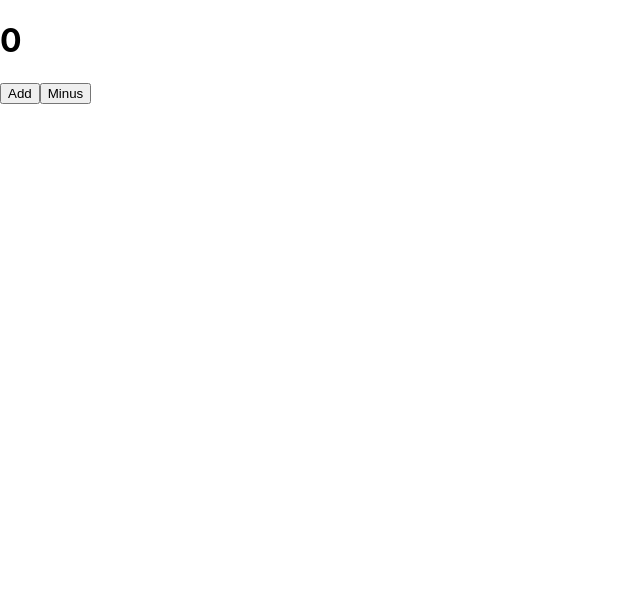
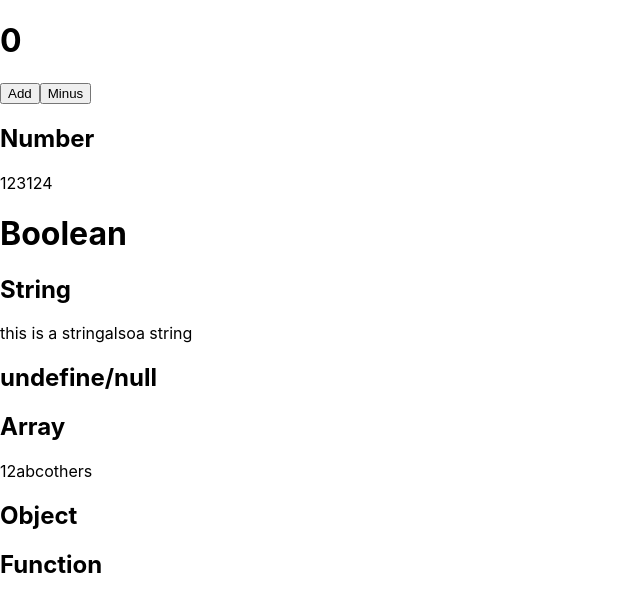
Before and after one commit to ashleyc2219/react-practice, a React (Create React App) app: page / in a window 1280 px wide. Shown: the top 612 px of the page, without its empty margins (0-640 px from the left). Built offline with nearby package versions, Linux system fonts and the light colour scheme.

Commit message:
JSX資料型態

```diff
--- a/src/App.js
+++ b/src/App.js
@@ -1,14 +1,34 @@
-import { useState } from 'react';
+import { useState } from 'react'
 
 function App() {
-  const [total, setTotal] = useState(0);
-
+  const [total, setTotal] = useState(0)
   return (
     <>
       <h1>{total}</h1>
       <button onClick={() => setTotal(total + 1)}>Add</button>
       <button onClick={() => setTotal(total - 1)}>Minus</button>
+
+      <h2>Number</h2>
+      {123}
+      {123+1}
+      <h1>Boolean</h1>
+      {true}
+      {false}
+      <h2>String</h2>
+      {'this is a string'}
+      {'also' + 'a string'}
+      <h2>undefine/null</h2>
+      {null}
+      {undefined}
+      <h2>Array</h2>
+      {/* 合併成字串顯示 */}
+      {[1, 2, 'abc']}
+      {['others', true, undefined, null]}
+      <h2>Object</h2>
+      {/* object不可以直接嵌入jsx中 */}
+      {/* {{a: 1, b: 2}} 會直接壞掉 */}
+      <h2>Function</h2>
     </>
-  );
+  )
 }
-export default App;
+export default App
```
